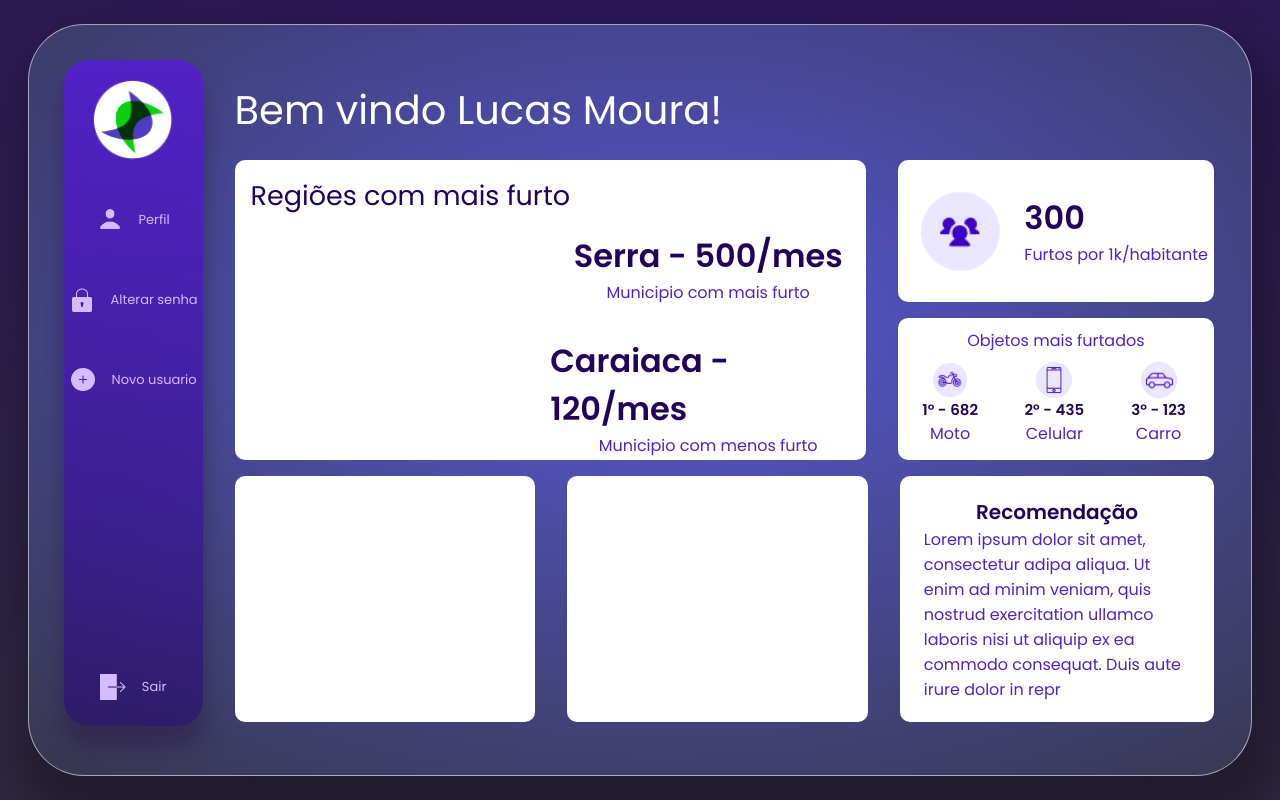
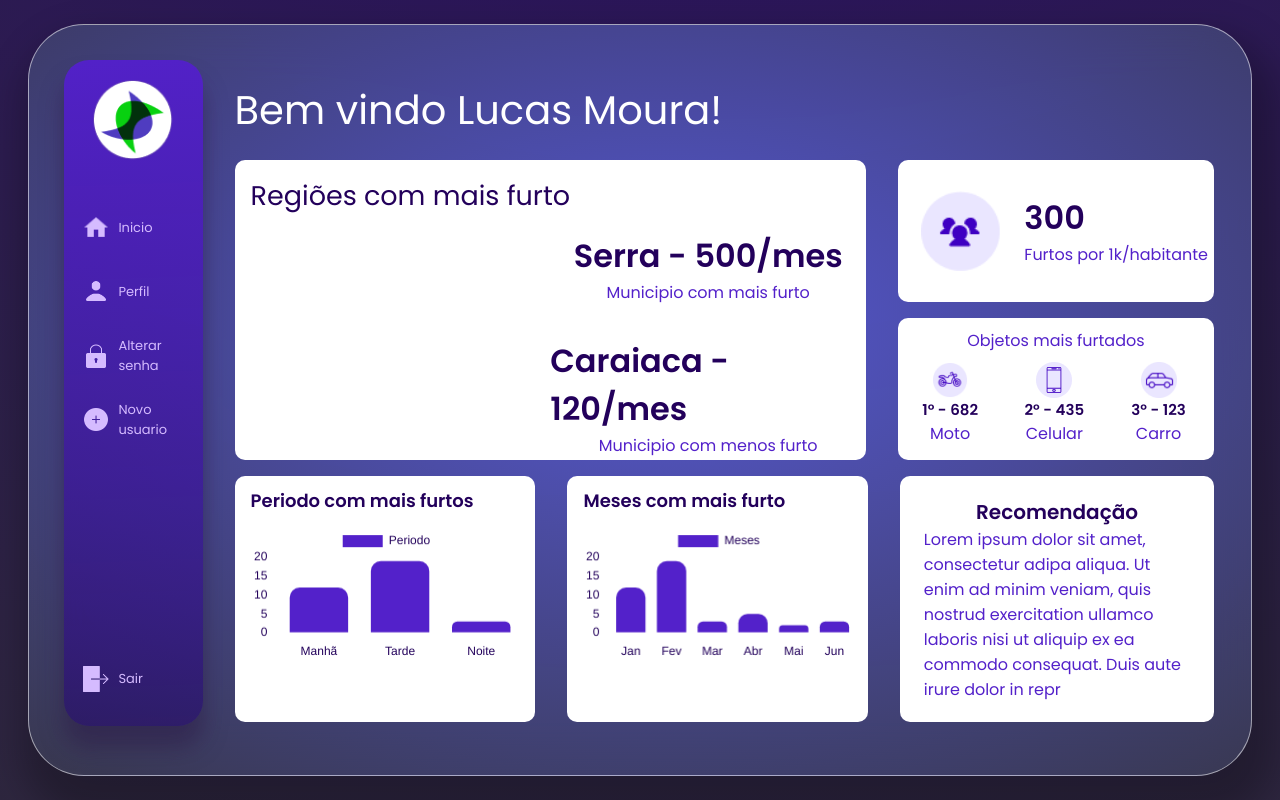
Before and after one commit to Horizon-SPTECH/Projeto-Horizon, a website: page web-data-viz/public/dashboard.html in a window 1280 px wide. Drawn offline with nearby package versions, Linux system fonts and the light colour scheme.

Commit message:
Adicionando graficos, e aperfeicoando barra lateral

```diff
--- a/web-data-viz/public/css/dashboard.css
+++ b/web-data-viz/public/css/dashboard.css
@@ -56,23 +56,31 @@
     display: flex;
     justify-content: space-around;
     flex-direction: column;
-    gap: 13rem;
+    gap: 9rem;
 }
 
 .cbl-botoes-barralateral {
     display: flex;
     flex-direction: column;
-    gap: 2rem;
+    gap: 1rem;
 }
 
 .bl-botao {
     display: flex;
     align-items: center;
-    justify-content: center;
     gap: 1rem;
     color: #D5BBFF;
     height: 3rem;
     width: 100%;
+}
+
+.bl-botao-filho {
+    width: 100%;
+    height: 100%;
+    margin-left: 1.2rem;
+    display: flex;
+    align-items: center;
+    gap: 0.6rem;
 }
 
 .bl-botao span {
@@ -313,3 +321,24 @@
 .cgk-grafico-IA-texto span {
     color: #5321CA;
 }
+
+.cgk-grafico-texto {
+    width: 100%;
+    height: 20%;
+    display: flex;
+    align-items: center;
+    margin-left: 1rem;
+}
+
+.cgk-grafico-texto h1 {
+    color: #23005B;
+    font-size: 18px;
+    font-weight: 600;
+}
+
+.cgk-grafico-canvas {
+    width: 90%;
+    height: 80%;
+    display: flex;
+    margin-left: 1rem;
+}
--- a/web-data-viz/public/dashboard.html
+++ b/web-data-viz/public/dashboard.html
@@ -21,24 +21,39 @@
 
                     <div class="cbl-botoes-barralateral">
                         <div class="bl-botao">
+                            <div class="bl-botao-filho">
+                                <img src="assets/casa.png" alt="">
+                                <span>Inicio</span>
+                            </div>
+                        </div>
+
+                        <div class="bl-botao">
+                            <div class="bl-botao-filho">
                                 <img src="assets/usuario.png" alt="">
                                 <span>Perfil</span>
                             </div>
+                        </div>
 
                         <div class="bl-botao">
+                            <div class="bl-botao-filho">
                                 <img src="assets/cadeado.png" alt="">
                                 <span>Alterar senha</span>
                             </div>
+                        </div>
 
                         <div class="bl-botao">
+                            <div class="bl-botao-filho">
                                 <img src="assets/add.png" alt="">
                                 <span>Novo usuario</span>
                             </div>
                         </div>
+                    </div>
 
                     <div class="bl-botao">
+                        <div class="bl-botao-filho">
                             <img src="assets/porta.png" alt="">
                             <span>Sair</span>
+                        </div>
                     </div>
 
                 </div>
@@ -120,11 +135,23 @@
 
                 <div class="cgk-graficos-kpi">
                     <div class="cgk-grafico-periodo" id="cgk-graficos-id">
+                        <div class="cgk-grafico-texto">
+                            <h1>Periodo com mais furtos</h1>
+                        </div>
 
+                        <div class="cgk-grafico-canvas">
+                            <canvas id="grafico_periodo"></canvas>
+                        </div>
                     </div>
 
                     <div class="cgk-grafico-meses" id="cgk-graficos-id">
+                        <div class="cgk-grafico-texto">
+                            <h1>Meses com mais furto</h1>
+                        </div>
 
+                        <div class="cgk-grafico-canvas">
+                            <canvas id="grafico_meses"></canvas>
+                        </div>
                     </div>
 
                     <div class="cgk-grafico-IA">
@@ -142,3 +169,40 @@
     </div>
 </body>
 </html>
+
+<script src="https://cdn.jsdelivr.net/npm/chart.js"></script>
+
+<script>
+    const grafico_periodo = document.getElementById('grafico_periodo');
+
+    Chart.defaults.color = '#23005B';
+    Chart.defaults.borderColor = 'white';
+
+    new Chart(grafico_periodo, {
+    type: 'bar',
+    data: {
+        labels: ['Manhã', 'Tarde', 'Noite'],
+        datasets: [{
+            label: 'Periodo',
+            data: [12, 19, 3],
+            backgroundColor: '#5321CA',
+            borderRadius: 10
+        }]
+    }
+    });
+
+    const grafico_meses = document.getElementById('grafico_meses');
+
+    new Chart(grafico_meses, {
+    type: 'bar',
+    data: {
+        labels: ['Jan', 'Fev', 'Mar', 'Abr', 'Mai', 'Jun'],
+        datasets: [{
+            label: 'Meses',
+            data: [12, 19, 3, 5, 2, 3],
+            backgroundColor: '#5321CA',
+            borderRadius: 10
+        }]
+    }
+    });
+</script>
```
Also changed, not shown: web-data-viz/public/assets/casa.png (added), web-data-viz/public/assets/seta.png (added). Lines whose indentation alone changed are shown as unchanged.
